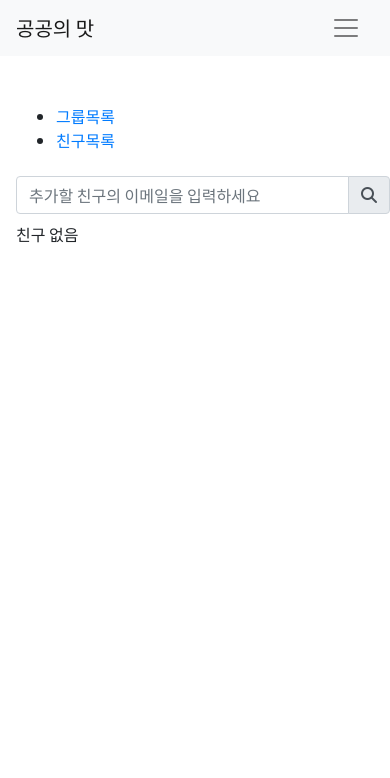
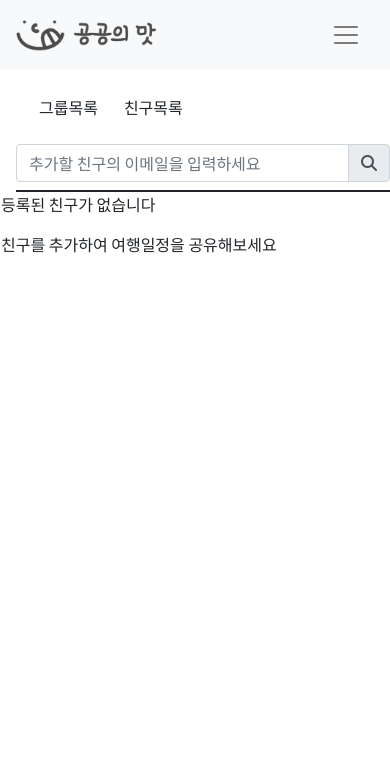
Before and after one commit to wookingwoo/travel-map, a Django app: page /user/friendlist/ in a window 390 px wide. Shown: the top 778 px of the page. Run offline with Django 3.2, Linux system fonts and the light colour scheme; the visitor is signed in with stand-in values (Sample User, id 1); data comes from the database, SQL or seed files in the repository; some libraries are stand-ins or nearby versions.

Commit message:
로고 및 css 적용

```diff
--- /dev/null
+++ b/GongGongI/static/css/base.css
@@ -0,0 +1,4 @@
+ul {
+  list-style-type: none;
+  padding: 0;
+}
--- /dev/null
+++ b/GongGongI/static/css/friend.css
@@ -0,0 +1,24 @@
+.profile {
+  display: flex;
+  align-items: center;
+}
+
+.profile img {
+  width: 6rem;
+  height: 6rem;
+  border-radius: 10rem;
+  margin: 1rem 1rem;
+}
+
+.profile p {
+  display: inline;
+}
+
+ul.menu {
+  display: flex;
+  margin: 10px;
+}
+
+ul.menu a:hover {
+  text-decoration: none;
+}
--- a/GongGongI/templates/user/base.html
+++ b/GongGongI/templates/user/base.html
@@ -4,7 +4,9 @@
 <html>
   <head>
     <title>{% block title %}{% endblock %}</title>
+    <link rel="stylesheet" href="{% static 'css/base.css' %}" />
     <link rel="stylesheet" href="{% static 'css/login.css' %}" />
+    <link rel="stylesheet" href="{% static 'css/friend.css' %}" />
     <link
       rel="stylesheet"
       href="https://stackpath.bootstrapcdn.com/bootstrap/4.3.1/css/bootstrap.min.css"
@@ -87,7 +89,7 @@
     </div>
     <!-- /.modal -->
     <nav class="navbar navbar-expand-lg navbar-light bg-light">
-      <a class="navbar-brand" href="/">공공의 맛</a>
+      <a class="navbar-brand" href="/"><img style="width : 150px" src="{% static 'images/logo.png' %}"></a>
       <button
         class="navbar-toggler"
         type="button"
--- a/GongGongI/templates/user/friend.html
+++ b/GongGongI/templates/user/friend.html
@@ -2,17 +2,19 @@
 
 {% block title %} 공공의 맛 {% endblock %}
 
-{% block content %}
+
+{%block content %}
+
 <div
   style="display: flex; flex-direction: column; height: 80vh"
-  class="my-5 ml-3"
+  class="mt-2 ml-3"
 >
   {% if user.is_authenticated %}
-  <ul>
-    <li><a href="{% url 'user:grouplist' %}">그룹목록</a></li>
-    <li><a href="{% url 'user:search' %}">친구목록</a></li>
+  <ul class="menu">
+    <li><a class="btn" href="{% url 'user:grouplist' %}">그룹목록</a></li>
+    <li><a class="btn" href="{% url 'user:search' %}">친구목록</a></li>
   </ul>
-
+  <div>
   <form class="form-line my-2" action="{% url 'user:search' %}" method="get">
     {% csrf_token %}
     <div
@@ -39,20 +41,25 @@
     </div>
   </form>
 
+  <div style="border: solid 1px">
     {% if query %}
     <p>{{ query }} 검색결과</p>
     <ul>
       {% for user_p in users %}
-    <li>
-      <a href="#">{{ user_p }}</a>
-      <div>{{ user_p.message }}</div>
+      <li class="profile">
+        <img
+          src="{{user_p.profile.image.url}}"
+        />
+        <div class="profile_text">
+          <p>{{ user_p }}</p>
+          <div>{{ user_p.profile.message }}</div>
           <div>
             {% if button_status == 'not_friend' %}
             <small
               ><a
                 class="btn btn-primary"
                 href="{% url 'user:send_friend_request' id=user_p.id %}"
-            >Add Friend</a
+                >친구 요청</a
               ></small
             >
             {% elif button_status == 'friend_request_sent' %}
@@ -60,10 +67,11 @@
               ><a
                 class="btn btn-warning"
                 href="{% url 'user:cancel_friend_request' id=user_p.id %}"
-            >Cancel Request</a
+                >요청 취소</a
               ></small
             >
             {% endif %}
+          </div>
         </div>
       </li>
       {% empty %}
@@ -71,20 +79,27 @@
       {% endfor %}
     </ul>
     {% endif %}
+  </div>
 
+  <div style="max-width: 100%" class="row">
     {% for friend in friends_list %}
-      <li>
-        <img src="{{friend.image.url}}" style="width:10rem; height:10rem; border-radius:10rem; margin:1rem 0">
+    <div class="card col-sm-6 col-md-4 mx-3 my-3">
+      <li class="profile">
+        <img src="{{friend.image.url}}"/>
+        <div class="profile_text">
           <div>{{friend}}</div>
           <div>{{friend.message}}</div>
+        </div>
       </li>
+    </div>
     {% empty %}
-      <p>친구 없음</p>
+    <p>등록된 친구가 없습니다</p>
+    <p>친구를 추가하여 여행일정을 공유해보세요</p>
     {% endfor %}
+  </div>
+  </div>
 
-
-  {% else %}
-  {% endif %}
+  {% else %} {% endif %}
 </div>
 
 {% endblock %}
```
Also changed, not shown: GongGongI/templates/user/group.html (+10 -10 lines), GongGongI/templates/user/mypage.html (+16 -12 lines), GongGongI/static/images/logo.png (added). Lines whose indentation alone changed are shown as unchanged.
